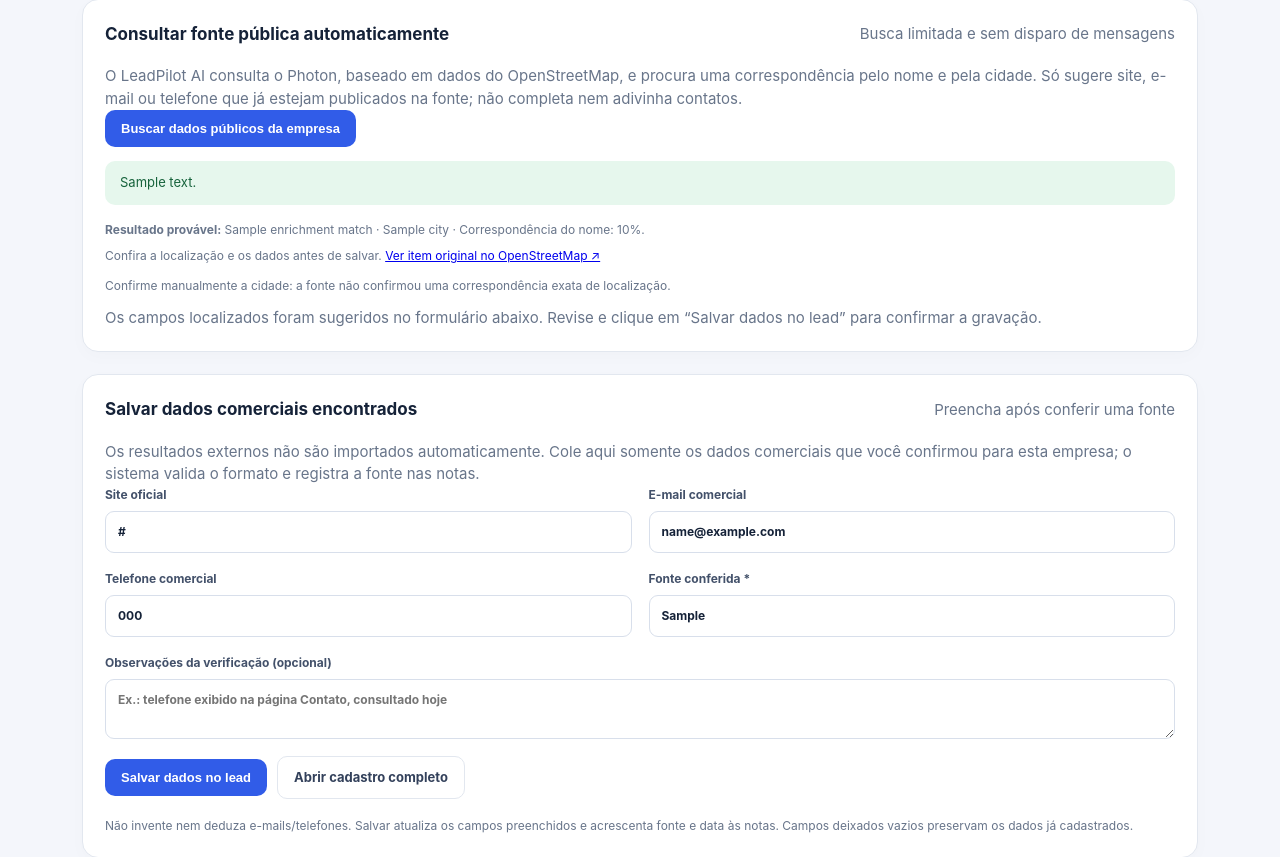
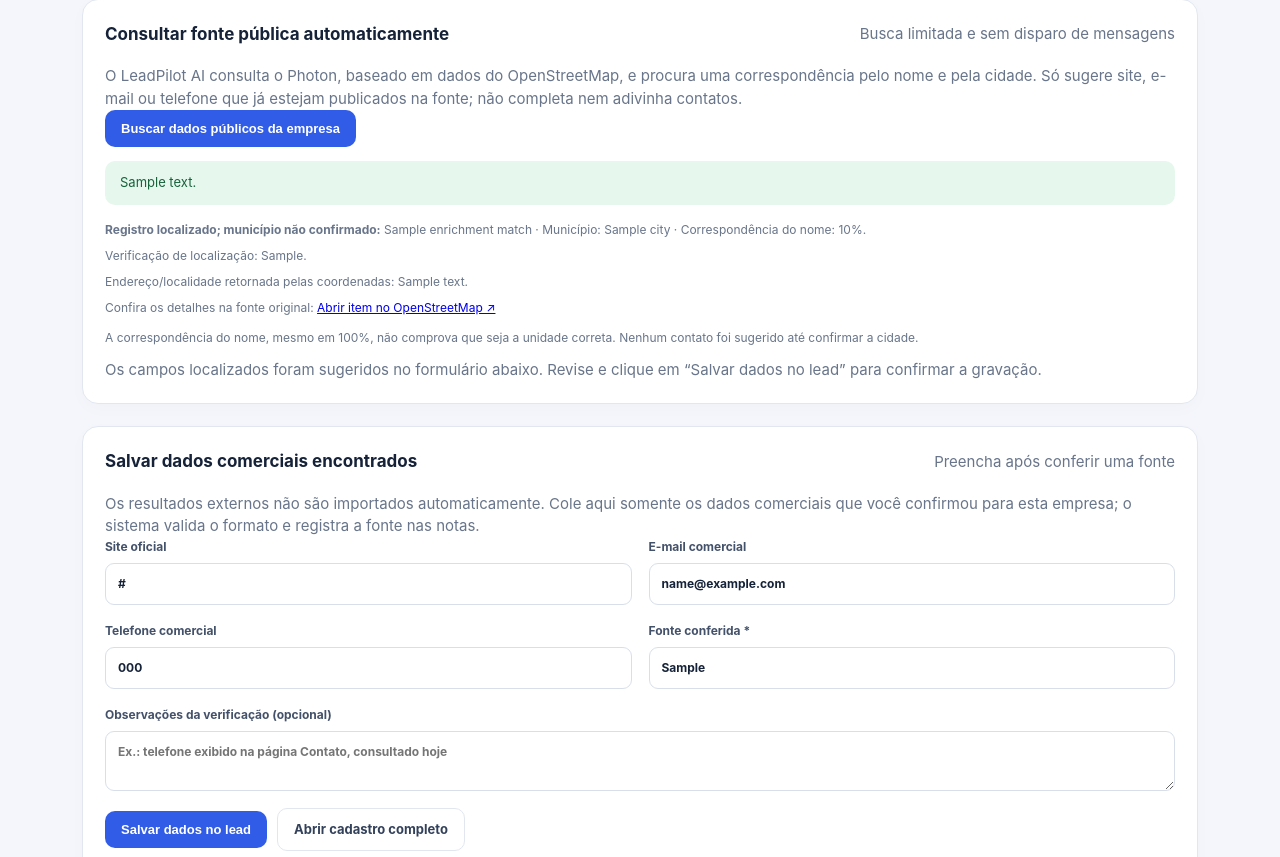
Before and after one commit to gtaocultooficial-sudo/leadpilot-ai, a Flask app: template templates/research.html in a window 1280 px wide. Shown: the part 642-1499 px from the top of the page. Run offline with Flask 3, Linux system fonts and the light colour scheme; the template is opened without the code that fills it: most values are stand-ins (such as "Sample title", 1, 10 or a date in 2020); parts of the project's set-up code (start-up, migrations or seed data) failed here and were passed over; some libraries are stand-ins or nearby versions.

Commit message:
Clarify location verification separately from name similarity

```diff
--- a/templates/research.html
+++ b/templates/research.html
@@ -36,11 +36,18 @@
   {% endif %}
   {% if enrichment_match %}
     <div class="notice" style="margin-top:14px">
-      <strong>Resultado provável:</strong> {{ enrichment_match.name }}
-      {% if enrichment_match.city %} · {{ enrichment_match.city }}{% endif %}
+      {% if enrichment_match.city_match %}
+        <strong>Empresa e município conferidos:</strong>
+      {% else %}
+        <strong>Registro localizado; município não confirmado:</strong>
+      {% endif %}
+      {{ enrichment_match.name }}
+      · Município: {{ enrichment_match.city or "Não especificado no registro" }}
       · Correspondência do nome: {{ enrichment_match.score }}%.
-      <p style="margin:8px 0 0">Confira a localização e os dados antes de salvar. <a href="{{ enrichment_match.source_url }}" target="_blank" rel="noopener noreferrer">Ver item original no OpenStreetMap ↗</a></p>
-      {% if not enrichment_match.city_match and enrichment_match.city %}<p>Confirme manualmente a cidade: a fonte não confirmou uma correspondência exata de localização.</p>{% endif %}
+      {% if enrichment_match.location_method %}<p style="margin:8px 0 0">Verificação de localização: {{ enrichment_match.location_method }}.</p>{% endif %}
+      {% if enrichment_match.address %}<p style="margin:8px 0 0">Endereço/localidade retornada pelas coordenadas: {{ enrichment_match.address }}</p>{% endif %}
+      <p style="margin:8px 0 0">Confira os detalhes na fonte original: <a href="{{ enrichment_match.source_url }}" target="_blank" rel="noopener noreferrer">Abrir item no OpenStreetMap ↗</a></p>
+      {% if not enrichment_match.city_match %}<p>A correspondência do nome, mesmo em 100%, não comprova que seja a unidade correta. Nenhum contato foi sugerido até confirmar a cidade.</p>{% endif %}
     </div>
     {% if enrichment_match.found_count %}
       <p class="muted" style="margin-top:12px">Os campos localizados foram sugeridos no formulário abaixo. Revise e clique em “Salvar dados no lead” para confirmar a gravação.</p>
```
